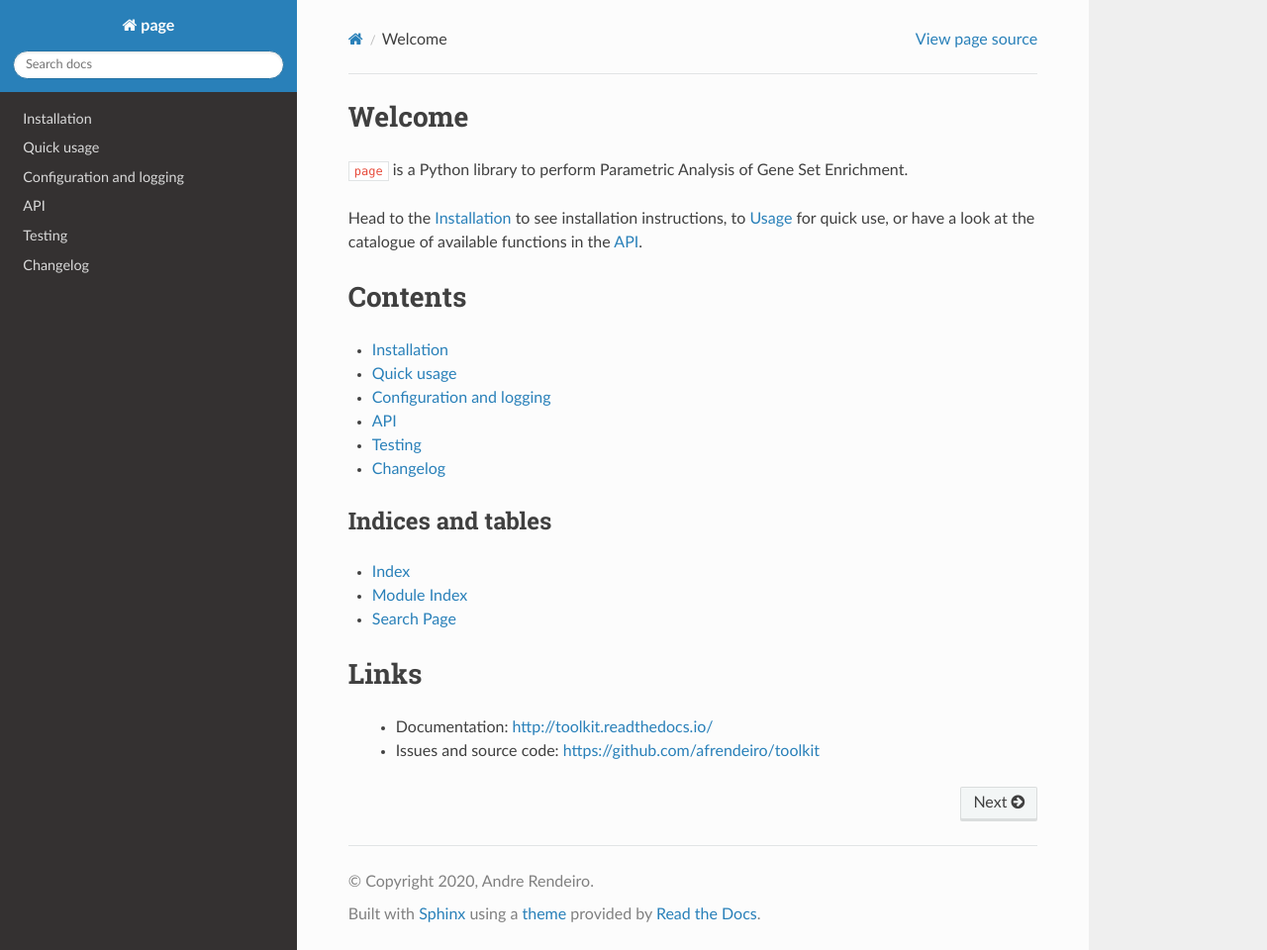
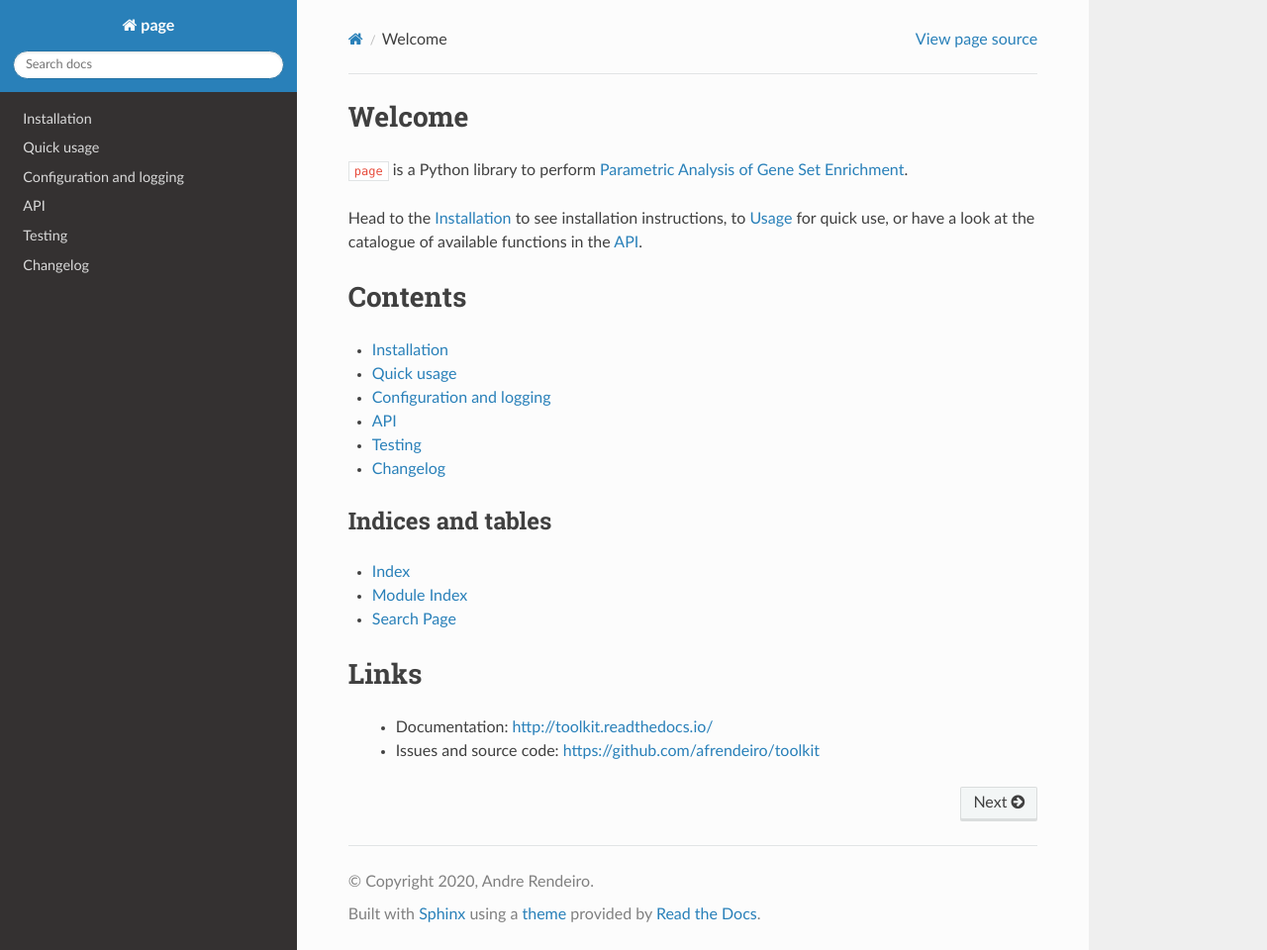
Before and after one commit to afrendeiro/page-enrichment, a Sphinx documentation site: the page built from docs/source/index.rst, in a window 1280 px wide and 960 px high. Shown: the whole window at 99% size. Built offline with Sphinx 7.4.7 and the Read the Docs theme 2.0.0, drawn with Linux system fonts in a browser that asks for light colours.

Commit message:
minor fixes

```diff
--- a/docs/source/index.rst
+++ b/docs/source/index.rst
@@ -1,7 +1,8 @@
 Welcome
 ^^^^^^^^
 
-``page`` is a Python library to perform Parametric Analysis of Gene Set Enrichment.
+``page`` is a Python library to perform `Parametric Analysis of Gene Set Enrichment
+<https://doi.org/10.1186/1471-2105-6-144>`_.
 
 Head to the :doc:`Installation <install>` to see installation instructions, to
 :doc:`Usage <usage>` for quick use, or have a look at the catalogue of available
--- a/docs/source/log_config.rst
+++ b/docs/source/log_config.rst
@@ -5,7 +5,7 @@ Configuration and logging
 
 
 Gene set libraries and configuration
-===================================
+====================================
 
 ``page`` uses gene sets from Enrichr gene set libraries.
 
```
Also changed, not shown: 1 other file.
